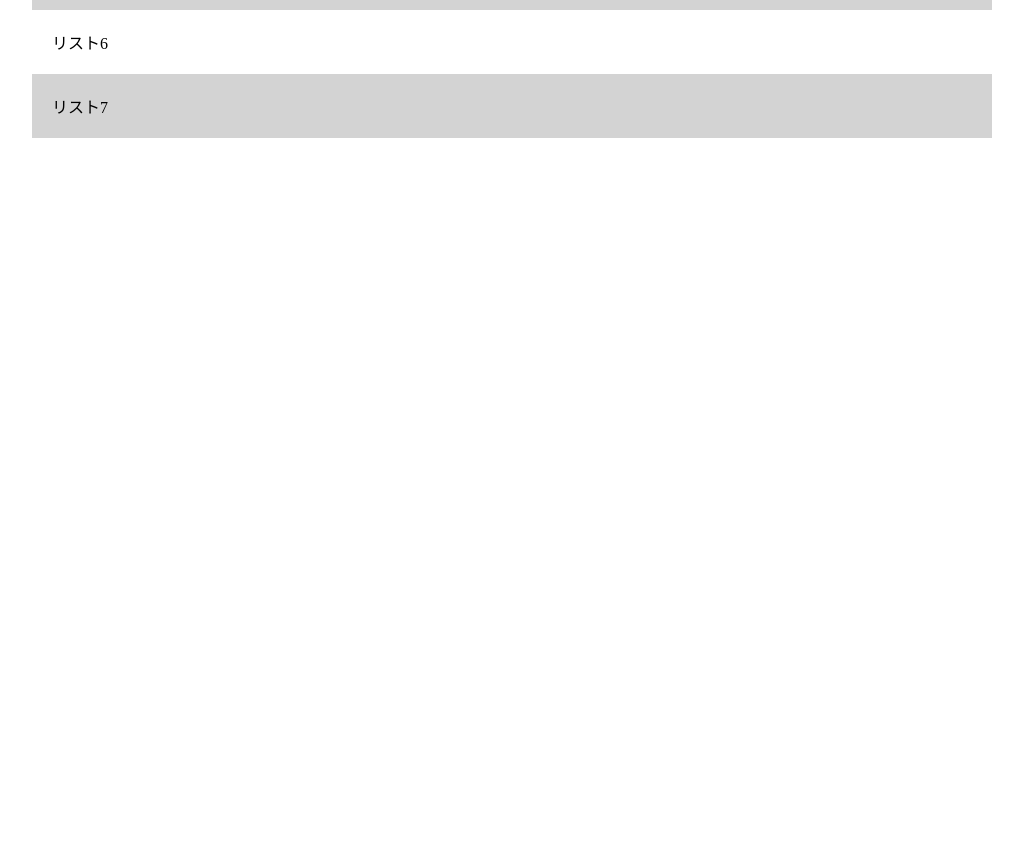
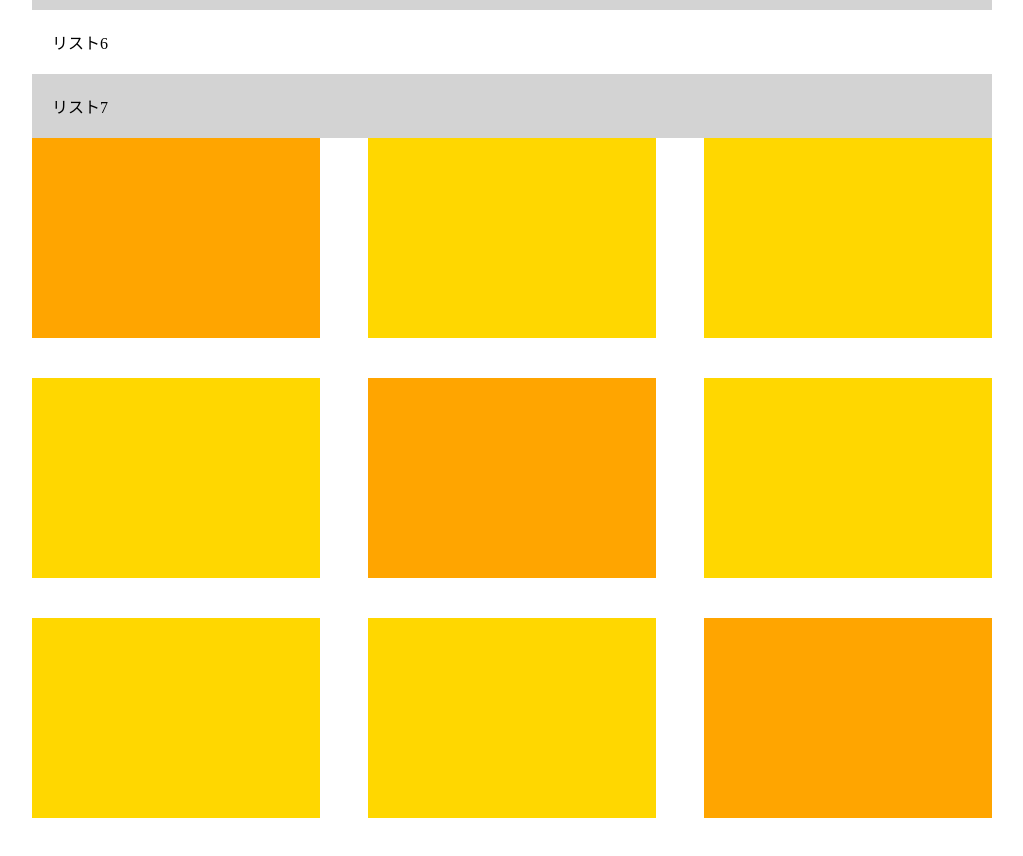
Before and after one commit to fujii-kazuki/DWC-chapter8-exercise, a plain HTML site: page index.html in a window 1280 px wide. Shown: the part 360-1216 px from the top of the page, without its empty margins (128-1151 px from the left). Before the commit the page ends 800 px from the top, so only its background shows below. Drawn offline with Linux system fonts and the light colour scheme.

Commit message:
[Update] メイン部分にボックスコンテナーを追加

```diff
--- a/index.html
+++ b/index.html
@@ -16,6 +16,18 @@
         <li class="list-item">リスト6</li>
         <li class="list-item">リスト7</li>
       </ul>
+
+      <div class="box-container">
+        <div class="box"></div>
+        <div class="box"></div>
+        <div class="box"></div>
+        <div class="box"></div>
+        <div class="box"></div>
+        <div class="box"></div>
+        <div class="box"></div>
+        <div class="box"></div>
+        <div class="box"></div>
+      </div>
     </main>
   </body>
 </html>
--- a/style.css
+++ b/style.css
@@ -22,3 +22,26 @@
 .list-item:nth-child(odd) {
   background-color: lightgray;
 }
+
+.box-container {
+  display: flex;
+  flex-wrap: wrap;
+}
+
+.box {
+  width: 30%;
+  height: 200px;
+  background: gold;
+}
+
+.box:not(:nth-child(3n)) {
+  margin-right: 5%;
+}
+
+.box:nth-child(-n+6) {
+  margin-bottom: 40px;
+}
+
+.box:nth-child(4n-3) {
+  background-color: orange;
+}
```
